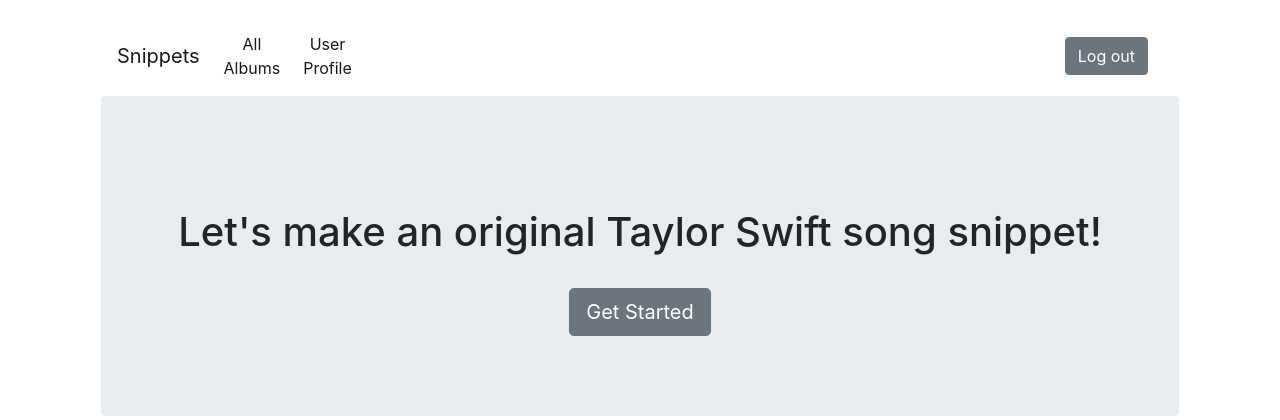
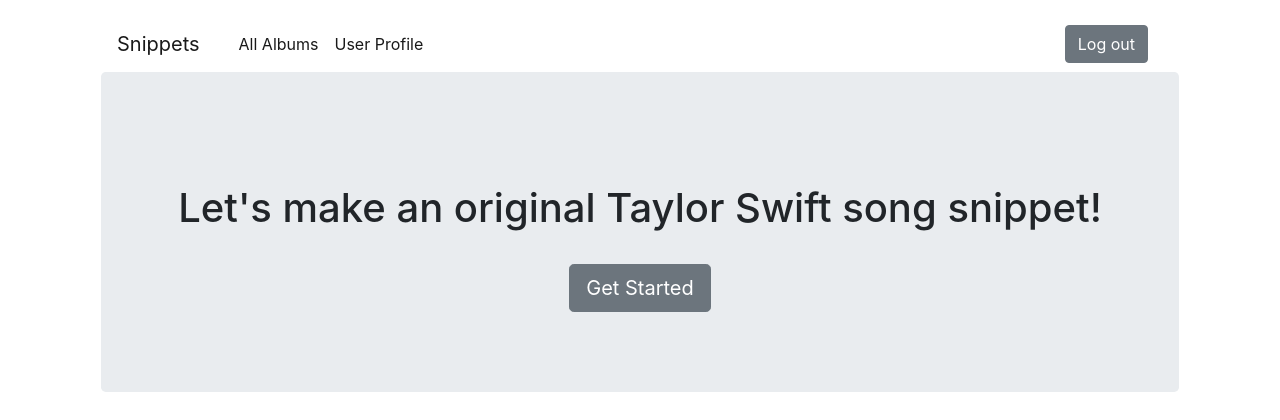
Before and after one commit to dianasch/snippets, a Flask app: page / in a window 1280 px wide. Shown: the top 420 px of the page. Run offline with Flask 2, Linux system fonts and the light colour scheme; a user stored in the database is signed in; some libraries are stand-ins or nearby versions.

Commit message:
Removes wrap text from  navbar.

```diff
--- a/static/js/snippet.js
+++ b/static/js/snippet.js
@@ -3,6 +3,7 @@
 
 
 $(document).ready(function() {
+
     $('#user-album-form').click(function(evt) {
         console.log(evt);
         evt.preventDefault();
@@ -17,10 +18,31 @@ $(document).ready(function() {
 
             success: (res) => {
                 $('#show-user-form').html(res);
+                if ($('#show-user-form').is(":visible")) {
+                    $('#show-user-form').hide();
+                }
+                else {
+                    $('#show-user-form').show();
+                }
             }
         });
 
     });
+});
+
+$(document).ready(function() {
+
+    $('#user-album-form').on({
+        click: function(){
+            if ($('#show-user-form').is(":visible")) {
+                $('#show-user-form').hide();
+            }
+            else {
+                $('#show-user-form').show();
+            }
+        }
+    });
+
 });
 
 $(document).ready(function() {
--- a/templates/album_details.html
+++ b/templates/album_details.html
@@ -9,7 +9,7 @@
     <button class="navbar-toggler" type="button" data-toggle="collapse" data-target="#navbarText" aria-controls="navbarText" aria-expanded="false" aria-label="Toggle navigation">
         <span class="navbar-toggler-icon"></span>
     </button>
-    <div class="collapse navbar-collapse" id="navbarText">
+    <div class="collapse navbar-collapse justify-content-end container-fluid"" id="navbarText">
         <ul class="navbar-nav mr-auto">
             <li class="nav-item active">
                 <a class="nav-link" href="/albums">All Albums</a>
--- a/templates/homepage.html
+++ b/templates/homepage.html
@@ -10,17 +10,17 @@
     <div class="inner">
         <nav class="navbar navbar-custom navbar-expand-lg navbar-light">
             <a class="navbar-brand" href="/">Snippets</a>
-            <button class="navbar-toggler" type="button" data-toggle="collapse" data-target="#navbarText" aria-controls="navbarText" aria-expanded="false" aria-label="Toggle navigation">
+            <button class="navbar-toggler" class=".text-nowrap" type="button" data-toggle="collapse" data-target="#navbarText" aria-controls="navbarText" aria-expanded="false" aria-label="Toggle navigation">
                 <span class="navbar-toggler-icon"></span>
             </button>
-            <div class="collapse navbar-collapse" id="navbarText">
+            <div class="collapse navbar-collapse justify-content-end container-fluid" id="navbarText">
                 <ul class="navbar-nav mr-auto">
                     <li class="nav-item active">
-                        <a class="nav-link" href="/albums">All Albums</a>
+                        <a class="nav-link" href="/albums">All Albums<span class="sr-only">(current)</span></a>
                     </li>
                     {% if current_user.is_authenticated %}
                     <li class="nav-item active">
-                        <a class="nav-link" href="/user/{{current_user.get_id()}}">User Profile</a>
+                        <a class="nav-link" href="/user/{{current_user.get_id()}}">User Profile<span class="sr-only">(current)</span></a>
                     </li>
                     {% endif %}
                 </ul>
--- a/templates/user_details.html
+++ b/templates/user_details.html
@@ -14,7 +14,7 @@
     <button class="navbar-toggler" type="button" data-toggle="collapse" data-target="#navbarText" aria-controls="navbarText" aria-expanded="false" aria-label="Toggle navigation">
         <span class="navbar-toggler-icon"></span>
     </button>
-    <div class="collapse navbar-collapse" id="navbarText">
+    <div class="collapse navbar-collapse justify-content-end container-fluid" id="navbarText">
         <ul class="navbar-nav mr-auto">
             <li class="nav-item active">
                 <a class="nav-link" href="/albums">All Albums</a>
```
Also changed, not shown: templates/all_albums.html (+14 -5 lines).
